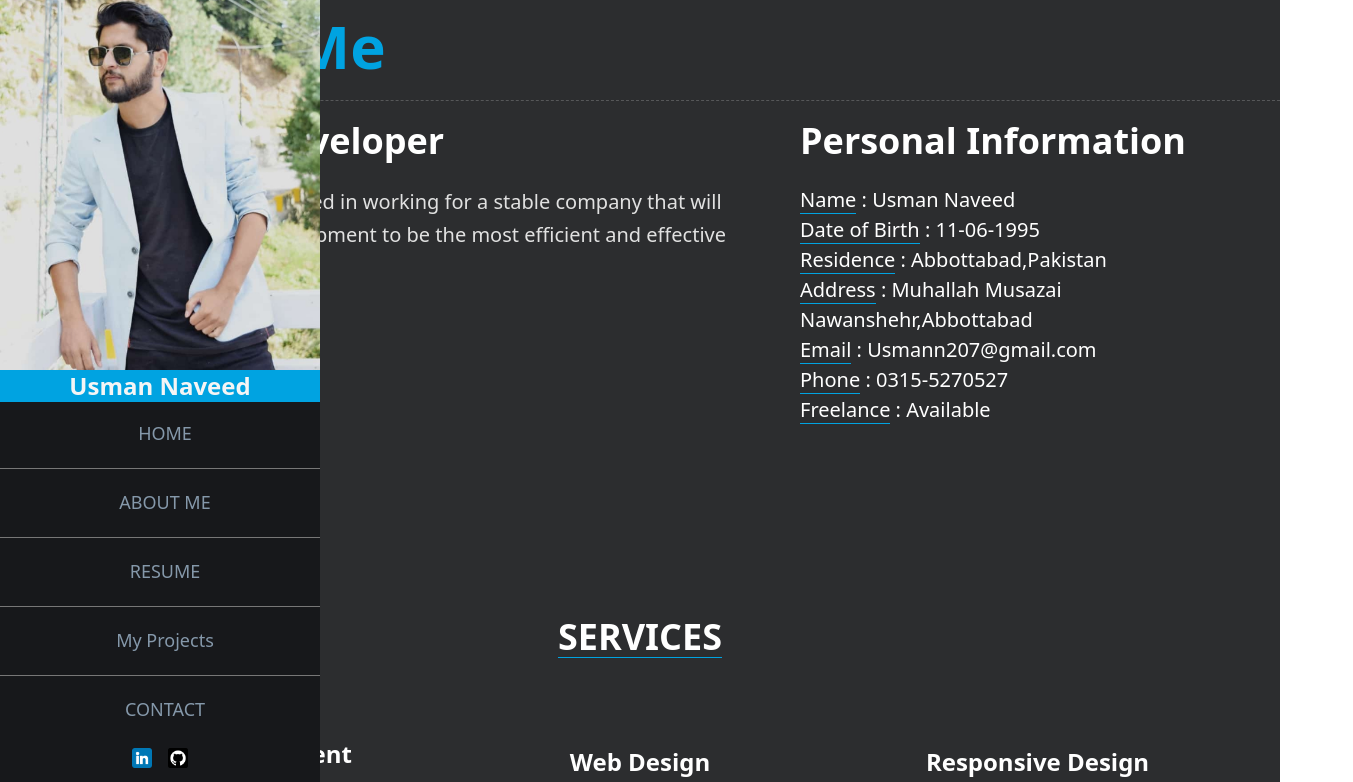
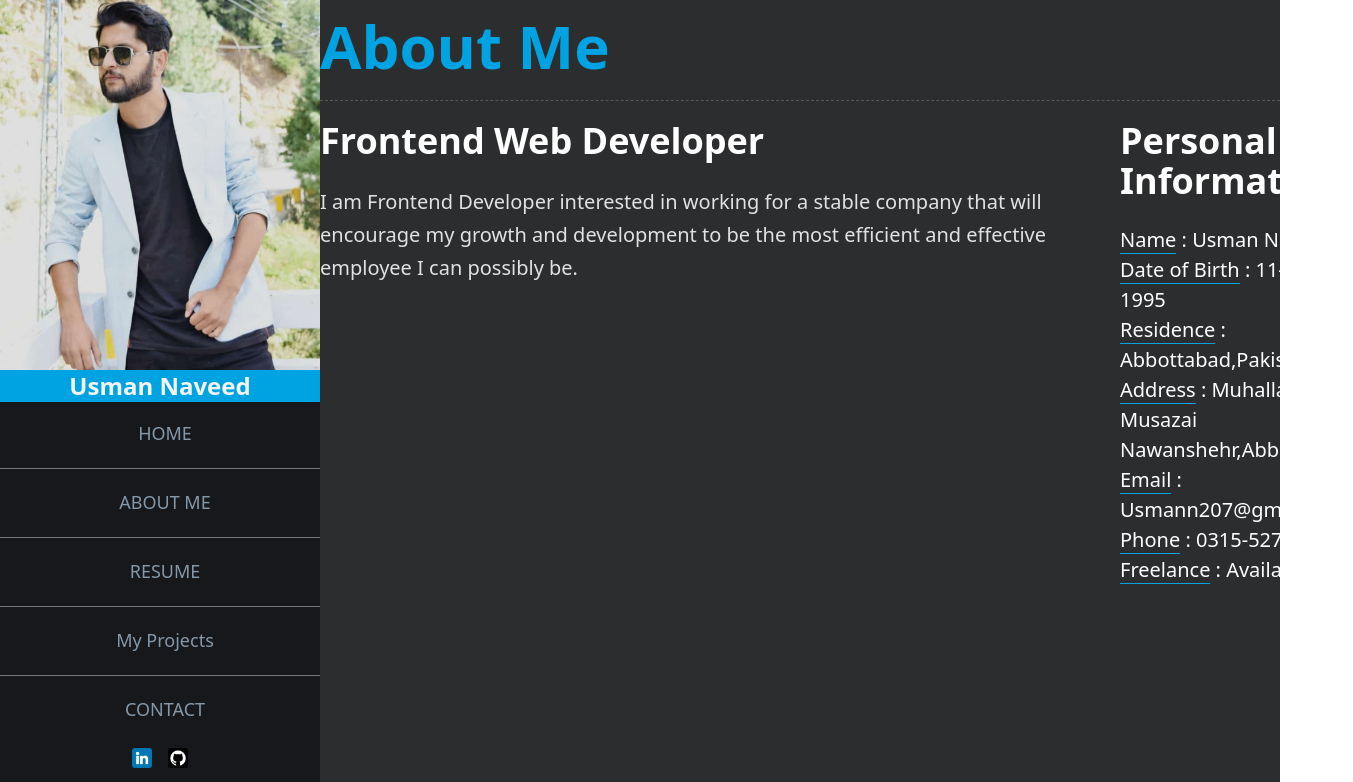
Before and after one commit to UsmanNaveed896/myportfolio, a React (Create React App) app: page /aboutme in a window 1280 px wide. Shown: the top 782 px of the page, 1353 px wide, since content can reach past the window. Built offline with nearby package versions, Linux system fonts and the light colour scheme.

Commit message:
last changes

```diff
--- a/src/components/Aboutme/index.js
+++ b/src/components/Aboutme/index.js
@@ -10,9 +10,13 @@ export default () => {
 
   return (
     <>
-      <div className="about-me container max-w-[1600px]">
+    <div className="grid grid-cols-12">
+    <div class="col-span-3  bg-[#2c2d2f] md:grid hidden">
+    </div>
+  <div class="md:col-span-9 col-span-12  bg-[#2c2d2f]">
+  <div className="about-me ">
         <div className="container information d-flex justify-cont-bet ">
-          <div className="about-heading clr-blue font-bold text-6xl mt-24 md:mt-4 ml-0 md:ml-24 pb-6">
+          <div className="about-heading clr-blue font-bold text-6xl mt-24 md:mt-4  pb-6">
             About Me
           </div>
         </div>
@@ -144,6 +148,10 @@ export default () => {
           </div>
         </div>
       </div>
+
+  </div>
+
+      </div>
     </>
   );
 };
--- a/src/components/Aboutme/style.scss
+++ b/src/components/Aboutme/style.scss
@@ -1,10 +1,11 @@
 .about-me{
-    float: right;
+    // float:right;
     background: #2c2d2f!important;
     // height: 100vh;
     .information{
         border-bottom: 1px dashed rgba(255, 255, 255, 0.2);
         padding: 0;
+        // float: right;
     }
     .personal-info{
         padding: 0!important;
--- a/src/components/Portfolio-sidnav/style.scss
+++ b/src/components/Portfolio-sidnav/style.scss
@@ -1,7 +1,8 @@
 .side-nav-main{
     padding: 0;
     background-color: #17181b;
-    position: fixed;
+    // position: fixed;
+    // height: 100%;
     .profile-pic{
         .pic{
             width: 100%;
--- a/src/components/Portfolio/Portfolio.js
+++ b/src/components/Portfolio/Portfolio.js
@@ -10,10 +10,14 @@ import '../Portfolio/portfoliores.scss'
 export default () => {
     return (
         <>
+        <div className="grid grid-cols-12">
+        <div class="col-span-3  bg-[#2c2d2f] md:grid hidden">
+    </div>
+    <div class="md:col-span-9 col-span-12  bg-[#2c2d2f]">
             <div className="portfolio container max-w-[1600px]">
                 <div className="container">
                     <div className="portfolio-head d-flex justify-cont-bet">
-                        <div className=" clr-blue f-w-700 font-40 mt-5 md:ml-16 ml-0"><h1>Portfolio</h1></div>
+                        <div className=" clr-blue f-w-700 font-40 mt-5 "><h1>Portfolio</h1></div>
                     </div>
                     <div className="navbar flex justify-center">
                         <div className="nav-content  clr-blue mt-5">
@@ -54,6 +58,10 @@ export default () => {
                     </div>
                 </div>
             </div>
+
+            </div>
+
+            </div>
         </>
     )
 }
--- a/src/components/Resume/index.js
+++ b/src/components/Resume/index.js
@@ -5,10 +5,14 @@ import '../Resume/responsiveresume.scss'
 export default () => {
   return (
     <>
-      <div className="Resume container max-w-[1600px] ">
+      <div className="grid grid-cols-12">
+        <div class="col-span-3  bg-[#2c2d2f] md:grid hidden">
+        </div>
+        <div class="md:col-span-9 col-span-12  bg-[#2c2d2f]">
+          <div className="Resume container  max-w-[1600px] ">
             <div className="container ">
               <div className="starting-content flex justify-cont-bet">
-            <div className="heading clr-blue f-w-700 font-40 mt-5">
+                <div className="headingdasdas clr-blue f-w-700 font-40 mt-5">
                   <h3 className="text-2xl md:text-4xl mt-4 md:mt-0">My Resume</h3>
                 </div>
                 <div className="resume-icon clr-blue mt-5">
@@ -43,7 +47,7 @@ export default () => {
                   <div className="line-experience col-md-12 mt-5 ">
 
                     <div className="first-experience clr-white ml-6">
-                  <h4  className="text-xl font-bold">Frontend Web Developer</h4>
+                      <h4 className="text-xl font-bold">Frontend Web Developer</h4>
                       <h5 className="clr-blue text-lg font-semibold">The Designers</h5>
                       <h5 className="clr-blue"><i>09-2019 to 04-2020</i></h5>
                       <h4>Achievements/Tasks</h4>
@@ -58,7 +62,7 @@ export default () => {
                   <div className="line-experience col-md-12 mt-5 ">
 
                     <div className="first-experience clr-white">
-                  <h4  className="text-xl font-bold">Internee</h4>
+                      <h4 className="text-xl font-bold">Internee</h4>
                       <h5 className="clr-blue text-lg font-semibold">National Radio and Telecommunication Corporation</h5>
                       <h5 className="clr-blue"><i>08-2018 to 12-2018</i></h5>
                       <h4>Achievements/Tasks</h4>
@@ -144,7 +148,7 @@ export default () => {
                             <div class=" bg-neutral-200 dark:bg-neutral-600 rounded-full">
                               <div
                                 class="bg-[#00A3E1] p-2 text-center text-xs font-medium leading-none text-primary-100"
-                      style={{"width": "90%"}}>
+                                style={{ "width": "90%" }}>
                                 90%
                               </div>
                             </div>
@@ -164,7 +168,7 @@ export default () => {
                             <div class=" bg-neutral-200 dark:bg-neutral-600 rounded-full">
                               <div
                                 class="bg-[#00A3E1] p-2 text-center text-xs font-medium leading-none text-primary-100"
-                      style={{"width": "90%"}}>
+                                style={{ "width": "90%" }}>
                                 90%
                               </div>
                             </div>
@@ -184,7 +188,7 @@ export default () => {
                             <div class=" bg-neutral-200 dark:bg-neutral-600 rounded-full">
                               <div
                                 class="bg-[#00A3E1] p-2 text-center text-xs font-medium leading-none text-primary-100"
-                      style={{"width": "80%"}}>
+                                style={{ "width": "80%" }}>
                                 80%
                               </div>
                             </div>
@@ -211,7 +215,7 @@ export default () => {
                             <div class=" bg-neutral-200 dark:bg-neutral-600 rounded-full">
                               <div
                                 class="bg-[#00A3E1] p-2 text-center text-xs font-medium leading-none text-primary-100"
-                      style={{"width": "90%"}}>
+                                style={{ "width": "90%" }}>
                                 90%
                               </div>
                             </div>
@@ -231,7 +235,7 @@ export default () => {
                             <div class=" bg-neutral-200 dark:bg-neutral-600 rounded-full">
                               <div
                                 class="bg-[#00A3E1] p-2 text-center text-xs font-medium leading-none text-primary-100"
-                      style={{"width": "90%"}}>
+                                style={{ "width": "90%" }}>
                                 90%
                               </div>
                             </div>
@@ -251,7 +255,7 @@ export default () => {
                             <div class=" bg-neutral-200 dark:bg-neutral-600 rounded-full">
                               <div
                                 class="bg-[#00A3E1] p-2 text-center text-xs font-medium leading-none text-primary-100"
-                      style={{"width": "90%"}}>
+                                style={{ "width": "90%" }}>
                                 80%
                               </div>
                             </div>
@@ -265,6 +269,11 @@ export default () => {
               </div>
             </div>
           </div>
+        </div>
+
+
+
+      </div>
     </>
   );
 };
```
Lines whose indentation alone changed are shown as unchanged.
